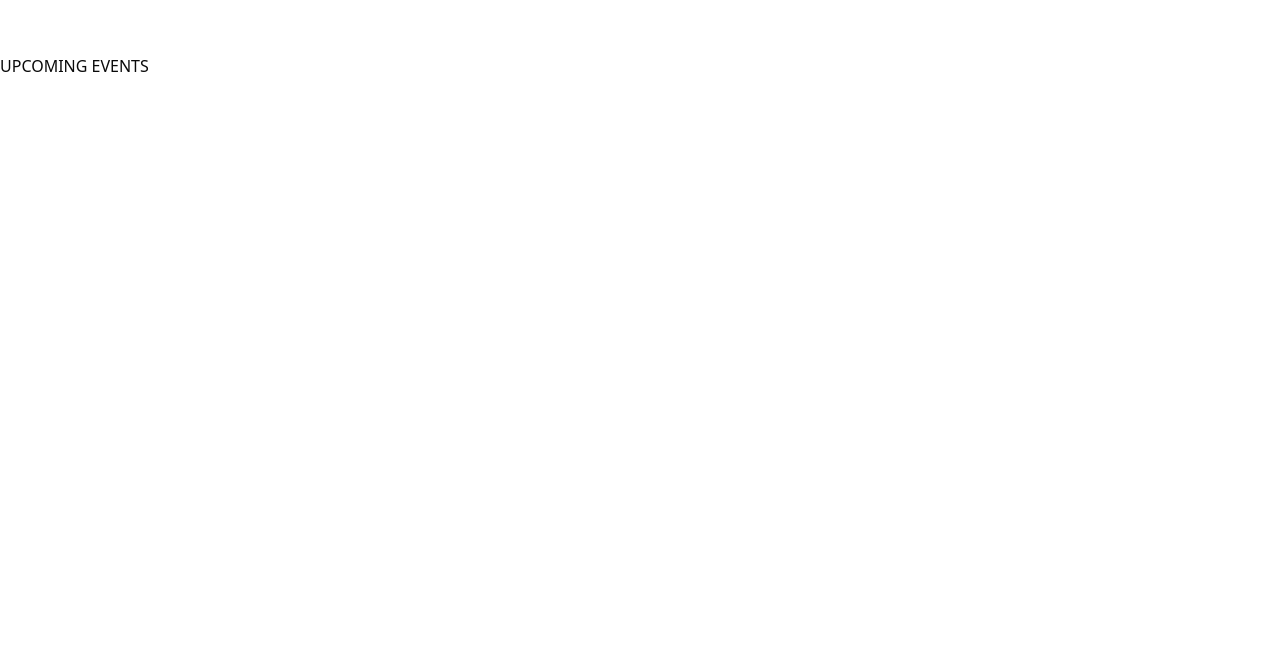
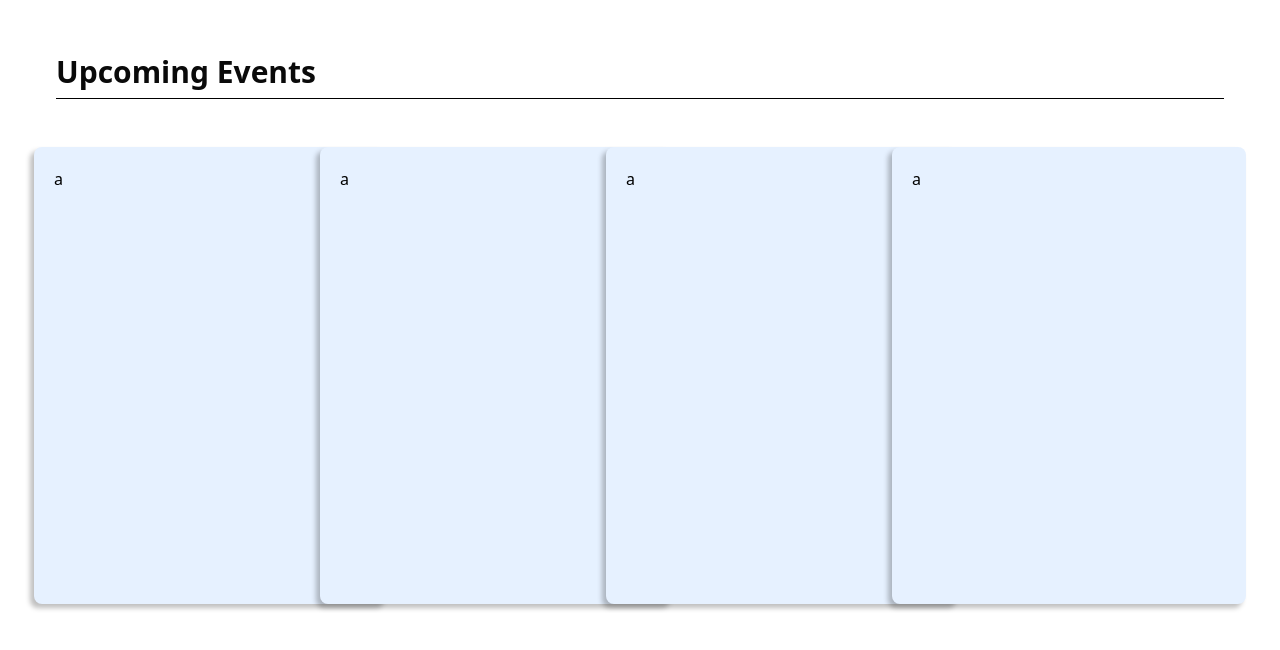
Before and after one commit to snowP26/KILOS-Capstone, a Next.js app: page / in a window 1280 px wide. Shown: the part 632-1282 px from the top of the page. Before the commit the page ends 878 px from the top, so only its background shows below. Built offline with nearby package versions, Linux system fonts and the light colour scheme.

Commit message:
chore: update landing page ui

```diff
--- a/src/app/components/community/nav.tsx
+++ b/src/app/components/community/nav.tsx
@@ -12,7 +12,7 @@ export const ComNav = () => {
     return(
         <nav className="flex items-center justify-between py-5 px-20 border-b-2 sticky top-0 bg-white z-50">
             <h1 className="inline-block text-[#0073FF] font-bold text-3xl cursor-pointer" onClick={()=> {router.push("/")}}>KILOS</h1>
-            <div className="flex space-x-6">
+            <div className="flex space-x-12">
                 <Link href='/' className={pathname === "/" ? "mr-4 text-black font-bold text-lg" : "mr-4 text-gray-500 text-lg"}>
                     Home
                 </Link>
--- /dev/null
+++ b/src/app/components/community/test-card.tsx
@@ -0,0 +1,8 @@
+export const Card = () => {
+    return (
+    <div
+    className="w-[354px] h-[457px] bg-[#E6F1FF] rounded-md mt-2 text-black drop-shadow-accent-foreground p-5"
+    style={{ boxShadow: "-4px 4px 5px rgba(0, 0, 0, 0.25)" }}>
+        a
+    </div>)
+}
--- a/src/app/components/community/title.tsx
+++ b/src/app/components/community/title.tsx
@@ -12,14 +12,14 @@ export const Title = () => {
             <form className="mt-4 flex flex-row gap-2 items-center min-w-[1000px]">
                 <LocationSelect />
                 <div className="relative w-[683px]">
-                    <div className="absolute inset-y-0 left-0 pl-3 flex items-center pointer-events-none">
+                    <div className="absolute inset-y-0 left-1 pl-3 flex items-center pointer-events-none">
                         <Search />
                     </div>
                     <input
                         type="text"
                         name="Search-bar"
                         placeholder="Search for ordinances"
-                        className="pl-11 p-3 bg-[#D9D9D9] rounded-lg w-full placeholder-gray-600"
+                        className="pl-13 p-3 bg-[#D9D9D9] rounded-lg w-full placeholder-gray-600"
                     />
                 </div>
                 <button type="submit" className="cursor-pointer py-3 px-5 bg-[#5483B3] text-white rounded-lg">
--- /dev/null
+++ b/src/app/components/community/upcoming-events.tsx
@@ -0,0 +1,15 @@
+import { Card } from "./test-card"
+
+export const Events = () => {
+    return (
+        <div className="px-14">
+            <h1 className="text-3xl font-bold border-b-1 border-black pb-2 mb-10">Upcoming Events</h1>
+            <div className="grid gap-2 grid-cols-4 justify-center place-items-center p-4 pt-0">
+                <Card />
+                <Card />
+                <Card />
+                <Card />
+            </div>
+        </div>
+    )
+}
--- a/src/app/page.tsx
+++ b/src/app/page.tsx
@@ -1,14 +1,15 @@
 import { ComNav } from "./components/community/nav";
 import { Title } from "./components/community/title";
+import { Events } from "./components/community/upcoming-events";
 
 export default function Home() {
 
   return (
-    <div>
+    <div className="pb-16">
       <ComNav />
       <div className="min-h-screen overflow-y-auto">
         <Title />
-        <h1>UPCOMING EVENTS</h1>
+        <Events />
       </div>
     </div>
   );
```
